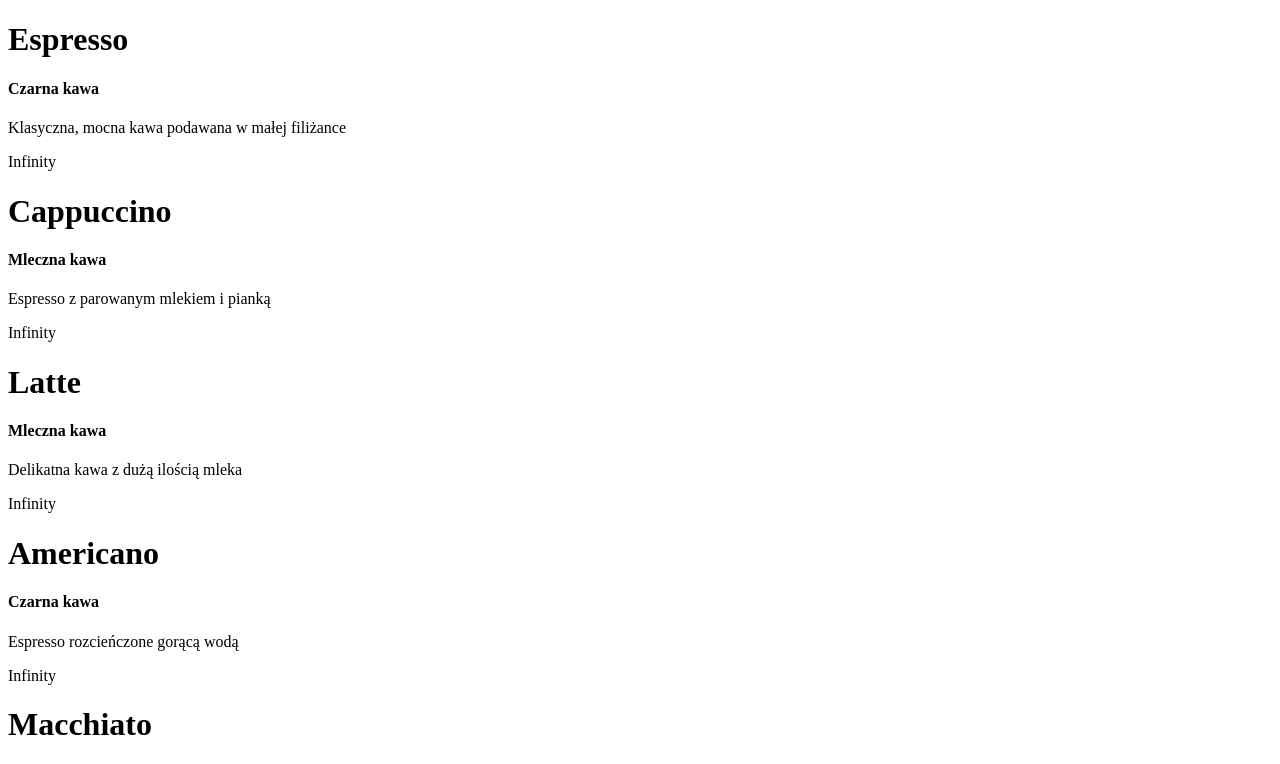
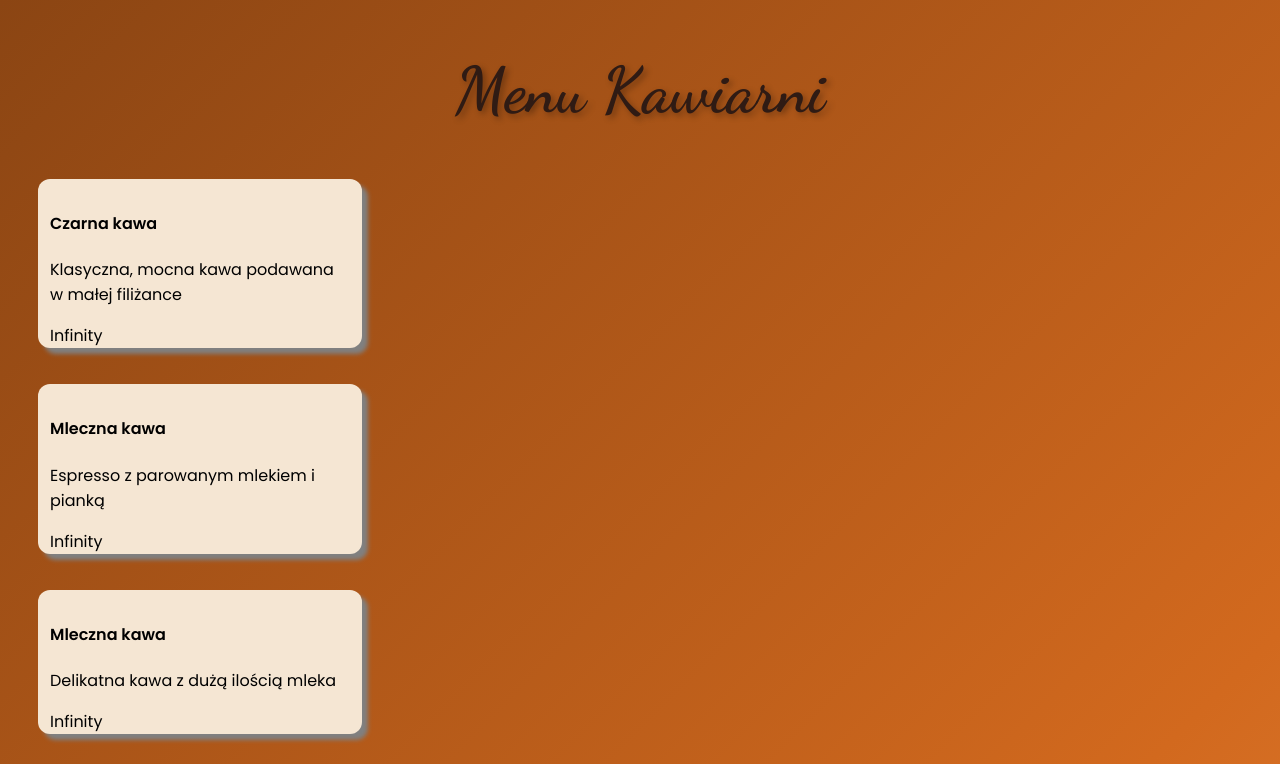
Before and after one commit to 1Kr3ksu/coffe-menu, a React (Vite) app: page / in a window 1280 px wide. Shown: the top 764 px of the page. Built offline with nearby package versions, Linux system fonts and the light colour scheme.

Commit message:
changes css

```diff
--- a/src/App.css
+++ b/src/App.css
@@ -0,0 +1,43 @@
+@import url('https://fonts.googleapis.com/css2?family=Dancing+Script:wght@400;600;700&family=Poppins:wght@300;400;500;600&display=swap');
+
+body{
+    background: linear-gradient(135deg, #8B4513 0%, #D2691E 50%, #F4A460 100%);
+    font-family: 'Poppins', sans-serif;
+    min-height: 100vh;
+    margin: 0;
+    padding: 20px;
+}
+
+h1 {
+    font-family: 'Dancing Script', cursive;
+    font-size: 4rem;
+    font-weight: 700;
+    color: #2F1B14;
+    text-align: center;
+    margin: 2rem 0;
+    text-shadow: 3px 3px 6px rgba(0, 0, 0, 0.3);
+    position: relative;
+    animation: titleBounce 3s ease-in-out infinite;
+}
+
+@keyframes titleBounce {
+    0%, 20%, 50%, 80%, 100% {
+        transform: translateY(0) scale(1);
+    }
+    10% {
+        transform: translateY(-10px) scale(1.02);
+    }
+    40% {
+        transform: translateY(-5px) scale(1.01);
+    }
+    60% {
+        transform: translateY(-3px) scale(1.005);
+    }
+}
+
+
+
+
+.Menu{
+    color: #2F1B14;
+}
--- a/src/App.jsx
+++ b/src/App.jsx
@@ -1,10 +1,11 @@
 import { useState } from 'react'
-// import CoffeeList from './CoffeeList.jsx'
+
+import CoffeeList from './CoffeeList.jsx'
 import CoffeeCard from './CoffeeCard.jsx'
 import './App.css'
 
 function App() {
-  const kawy = [
+  const coffeeData = [
     { id: 1, name: "Espresso", type: "Czarna kawa", description: "Klasyczna, mocna kawa podawana w małej filiżance", newPosition: false },
     { id: 2, name: "Cappuccino", type: "Mleczna kawa", description: "Espresso z parowanym mlekiem i pianką", newPosition: false },
     { id: 3, name: "Latte", type: "Mleczna kawa", description: "Delikatna kawa z dużą ilością mleka", newPosition: false },
@@ -17,14 +18,15 @@ function App() {
     { id: 10, name: "Ristretto", type: "Czarna kawa", description: "Intensywne espresso z mniejszą ilością wody", newPosition: false },
     { id: 11, name: "Lungo", type: "Czarna kawa", description: "Wydłużone espresso z większą ilością wody", newPosition: false },
     { id: 12, name: "Frappé", type: "Zimna kawa", description: "Mrożona kawa z lodem i pianką", newPosition: true }
-  ]
+  ];
 
   return (
     <>
+    <h1 className='Menu'>Menu Kawiarni</h1>
       {
-        kawy.map(
+        coffeeData.map(
           (kawa) => (
-            <CoffeeCard  key={kawa.id} name={kawa.name} type={kawa.type} description={kawa.description} newPosition={kawa.newPosition} />
+            <CoffeeCard  key={kawa.id} name={coffeeData.name} type={kawa.type} description={kawa.description} newPosition={kawa.newPosition} />
           )
         )
       }
--- /dev/null
+++ b/src/CoffeeCard.css
@@ -0,0 +1,12 @@
+.coffee-list{
+    display: flex;
+    padding: 12px;
+}
+.coffee-cards{
+    border-radius: 12px;
+    box-shadow: 6px 6px 4px grey;
+    margin:6px;
+    padding: 0 12px;
+    background-color: #F5E6D3;
+    width:300px
+}
--- a/src/CoffeeCard.jsx
+++ b/src/CoffeeCard.jsx
@@ -1,12 +1,17 @@
-
+import './CoffeeCard.css'
 function CoffeeCard({ name, type, description, newPosition }) {
     return (
         <>
+        <div className="coffee-list">
+        <div className="coffee-cards">
             <h1>{name}</h1>
             <h4>{type}</h4>
             <p>{description}</p>
             <p>{newPosition}</p> {true / false}
+              </div>
+              </div>
         </>
+
     )
 }
 export default CoffeeCard
--- a/src/CoffeeList.jsx
+++ b/src/CoffeeList.jsx
@@ -0,0 +1,19 @@
+import CoffeeCard from './CoffeeCard.jsx'
+
+function CoffeeList({ kawy }) {  // <-- props nazywa się 'kawy'
+  return (
+    <div className="coffee-list">
+      {kawy.map((kawa) => (  // <-- używasz 'kawy' z props
+        <CoffeeCard
+          key={kawa.id}
+          name={kawa.name}
+          type={kawa.type}
+          description={kawa.description}
+          newPosition={kawa.newPosition}
+        />
+      ))}
+    </div>
+  )
+}
+
+export default CoffeeList
--- a/src/index.css
+++ b/src/index.css
@@ -0,0 +1,3 @@
+body{
+    background-color: aqua;
+}
```
